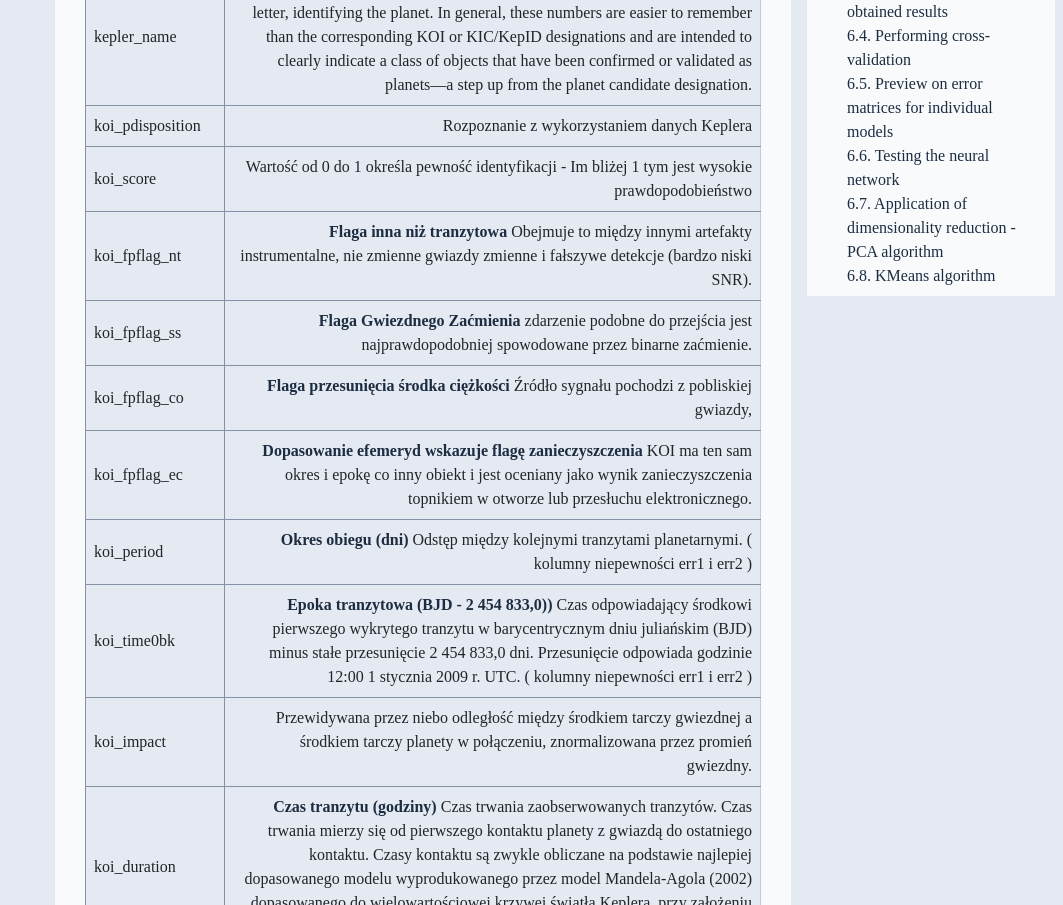
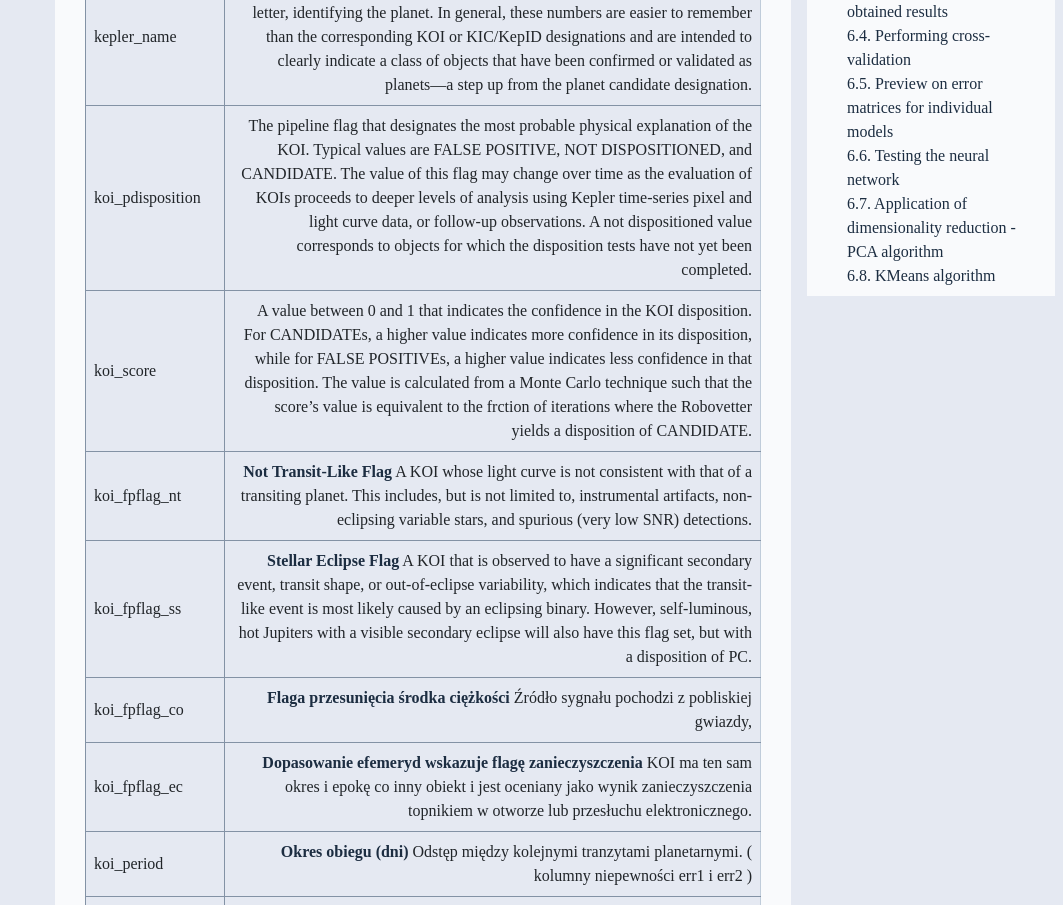
Before and after one commit to ArminD93/ArminD93.github.io, a plain HTML site: page projects/project_kepler/index.html in a window 1280 px wide. Shown: the part 1086-1991 px from the top of the page, without its empty margins (217-1280 px from the left). Drawn offline with nearby package versions, Linux system fonts and the light colour scheme; a web font is replaced by a local one.

Commit message:
Add files via upload

```diff
--- a/projects/project_kepler/index.html
+++ b/projects/project_kepler/index.html
@@ -162,19 +162,19 @@ if (!doNotTrack) {
 </tr>
 <tr>
 <td align="left">koi_pdisposition</td>
-<td align="right">Rozpoznanie z wykorzystaniem danych Keplera</td>
+<td align="right">The pipeline flag that designates the most probable physical explanation of the KOI. Typical values are FALSE POSITIVE, NOT DISPOSITIONED, and CANDIDATE. The value of this flag may change over time as the evaluation of KOIs proceeds to deeper levels of analysis using Kepler time-series pixel and light curve data, or follow-up observations. A not dispositioned value corresponds to objects for which the disposition tests have not yet been completed.</td>
 </tr>
 <tr>
 <td align="left">koi_score</td>
-<td align="right">Wartość od 0 do 1 określa pewność identyfikacji - Im bliżej 1 tym jest wysokie prawdopodobieństwo</td>
+<td align="right">A value between 0 and 1 that indicates the confidence in the KOI disposition. For CANDIDATEs, a higher value indicates more confidence in its disposition, while for FALSE POSITIVEs, a higher value indicates less confidence in that disposition. The value is calculated from a Monte Carlo technique such that the score&rsquo;s value is equivalent to the frction of iterations where the Robovetter yields a disposition of CANDIDATE.</td>
 </tr>
 <tr>
 <td align="left">koi_fpflag_nt</td>
-<td align="right"><strong>Flaga inna niż tranzytowa</strong>  Obejmuje to między innymi artefakty instrumentalne, nie zmienne gwiazdy zmienne i fałszywe detekcje (bardzo niski SNR).</td>
+<td align="right"><strong>Not Transit-Like Flag</strong>  A KOI whose light curve is not consistent with that of a transiting planet. This includes, but is not limited to, instrumental artifacts, non-eclipsing variable stars, and spurious (very low SNR) detections.</td>
 </tr>
 <tr>
 <td align="left">koi_fpflag_ss</td>
-<td align="right"><strong>Flaga Gwiezdnego Zaćmienia</strong> zdarzenie podobne do przejścia jest najprawdopodobniej spowodowane przez binarne zaćmienie.</td>
+<td align="right"><strong>Stellar Eclipse Flag</strong> A KOI that is observed to have a significant secondary event, transit shape, or out-of-eclipse variability, which indicates that the transit-like event is most likely caused by an eclipsing binary. However, self-luminous, hot Jupiters with a visible secondary eclipse will also have this flag set, but with a disposition of PC.</td>
 </tr>
 <tr>
 <td align="left">koi_fpflag_co</td>
```
